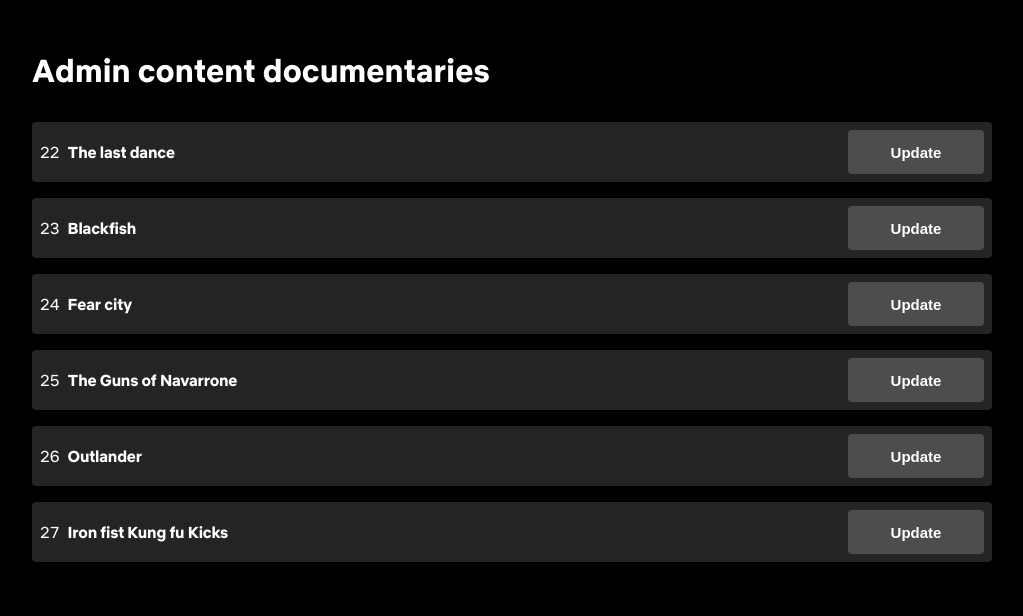
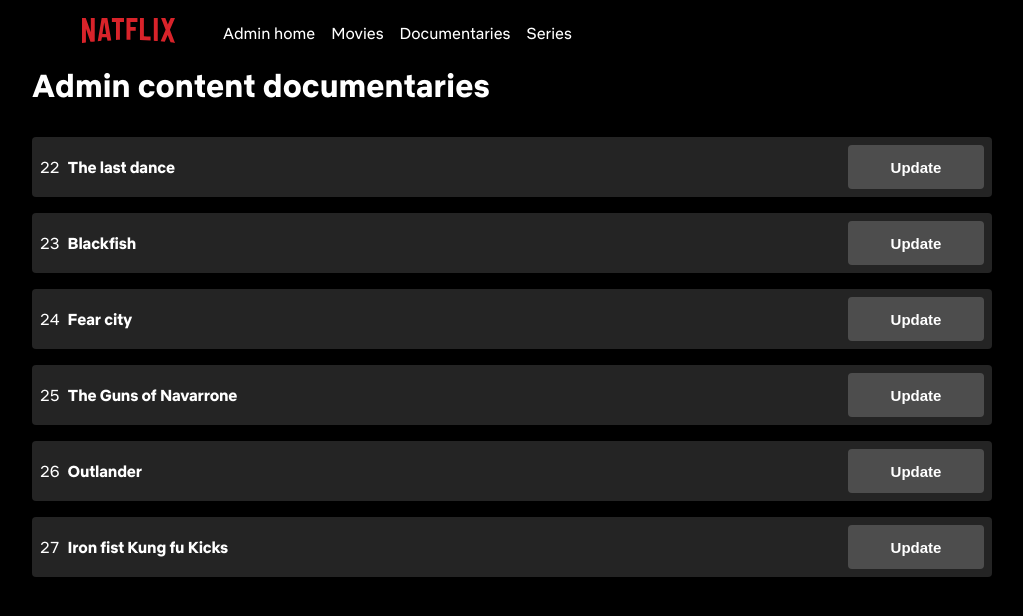
Before and after one commit to sailathatammana/Natflix-frontend, a React (Create React App) app: page /admin/content/documentaries in a window 1280 px wide. Shown: the top 616 px of the page, without its empty margins (128-1151 px from the left). Built offline with nearby package versions, Linux system fonts and the light colour scheme.

Commit message:
small page desing tweak

```diff
--- a/src/components/FormUpdate.tsx
+++ b/src/components/FormUpdate.tsx
@@ -25,7 +25,6 @@ export default function FormUpdate({ endPoint, fields, data }: iProps) {
 
   // Methods
   async function onSubmit(event: FormEvent<HTMLFormElement>) {
-    console.log("submitting...");
     const editedItem = { ...form, id: data.id };
 
     event.preventDefault();
--- /dev/null
+++ b/src/components/NavigationBarAdmin.tsx
@@ -0,0 +1,21 @@
+// Node modules
+import { Link } from "react-router-dom";
+
+// Project files
+import Logo from "assets/images/logo.svg";
+
+export default function NavigationBarAdmin() {
+  return (
+    <nav className="navigation-bar">
+      <Link to="/admin">
+        <img src={Logo} />
+      </Link>
+      <div>
+        <Link to="/admin">Admin home</Link>
+        <Link to="/admin/content/movies">Movies</Link>
+        <Link to="/admin/content/documentaries">Documentaries</Link>
+        <Link to="/admin/content/series">Series</Link>
+      </div>
+    </nav>
+  );
+}
--- a/src/pages/Admin.tsx
+++ b/src/pages/Admin.tsx
@@ -5,12 +5,18 @@ import { Link } from "react-router-dom";
 import ImageMovies from "assets/images/admin-movies.jpg";
 import ImageDocumentaries from "assets/images/admin-documentaries.jpg";
 import ImageSeries from "assets/images/admin-series.jpg";
+import NavigationBarAdmin from "components/NavigationBarAdmin";
 
 export default function Admin() {
   return (
-    <div id="admin">
-      <h1>Admin main menu</h1>
-      <p>Please choose one of the following options to start adding content:</p>
+    <div id="admin" className="admin-pages">
+      <NavigationBarAdmin />
+      <header>
+        <h1>Admin main menu</h1>
+        <p>
+          Please choose one of the following options to start adding content:
+        </p>
+      </header>
       <div className="items">
         <Link className="item" to="/admin/content/movies">
           <img src={ImageMovies} />
--- a/src/pages/AdminContent.tsx
+++ b/src/pages/AdminContent.tsx
@@ -8,6 +8,7 @@ import { useParams } from "react-router-dom";
 // Project files
 import ItemAdmin from "components/ItemAdmin";
 import FormEdit from "components/FormUpdate";
+import NavigationBarAdmin from "components/NavigationBarAdmin";
 import StatusEmpty from "components/StatusEmpty";
 import StatusError from "components/StatusError";
 import StatusLoading from "components/StatusLoading";
@@ -32,10 +33,11 @@ export default function AdminContent() {
 
   // Methods
   useEffect(() => {
+    setStatus(eStatus.LOADING);
     fakeFetch(endPoint)
       .then((response) => onSuccess(response.data))
       .catch((error) => onFailure(error));
-  }, []);
+  }, [first, second]);
 
   function onSuccess(data: iContent[]) {
     setData(data);
@@ -50,6 +52,7 @@ export default function AdminContent() {
   function onUpdate(item: iContent | iDetailsOther | iDetailsSeries) {
     const fields = FieldsContent;
     const endPoint = `${first}/update`; // here we change from first/update to first/second/update
+    console.log("AdminContent.tsx onUpdate() endPoint", endPoint);
 
     setModal(<FormEdit endPoint={endPoint} fields={fields} data={item} />);
   }
@@ -64,10 +67,13 @@ export default function AdminContent() {
   if (status === eStatus.ERROR) return <StatusError />;
 
   return (
-    <div id="admin-content">
-      <h1>
-        Admin {first} {second}
-      </h1>
+    <div id="admin-content" className="admin-pages">
+      <NavigationBarAdmin />
+      <header>
+        <h1>
+          Admin {first} {second}
+        </h1>
+      </header>
       {data.length === 0 ? <StatusEmpty /> : Items}
     </div>
   );
--- a/src/styles/base/layout.css
+++ b/src/styles/base/layout.css
@@ -29,3 +29,12 @@ img {
 
   object-fit: cover; /* To avoid streched images that look distorted */
 }
+
+.admin-pages {
+  max-width: 960px;
+  margin: auto;
+}
+
+.admin-pages header {
+  padding-top: var(--nav-bar);
+}
--- a/src/styles/pages/admin-content.css
+++ b/src/styles/pages/admin-content.css
@@ -1,15 +1,3 @@
-#admin-content {
-  margin: var(--space-medium);
-}
-
 #admin-content .item-admin {
   margin-bottom: var(--space-medium);
 }
-
-/* Larger than tablet */
-@media (min-width: 750px) {
-  #admin-content {
-    max-width: 960px;
-    margin: var(--page-space) auto;
-  }
-}
--- a/src/styles/pages/admin.css
+++ b/src/styles/pages/admin.css
@@ -1,7 +1,3 @@
-#admin {
-  margin: var(--space-medium);
-}
-
 #admin .items {
   display: grid;
   grid-template-columns: repeat(2, 1fr);
@@ -17,11 +13,6 @@
 
 /* Larger than tablet */
 @media (min-width: 750px) {
-  #admin {
-    max-width: 960px;
-    margin: var(--page-space) auto;
-  }
-
   #admin .items {
     grid-template-columns: repeat(4, 1fr);
   }
```
